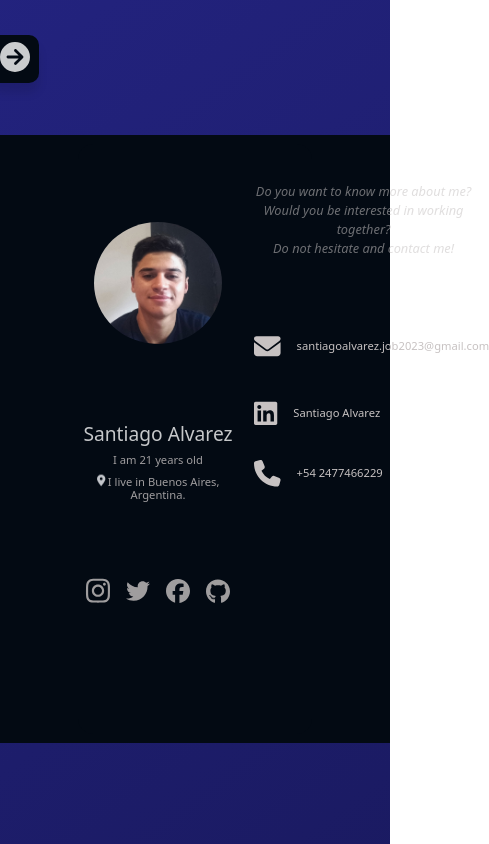
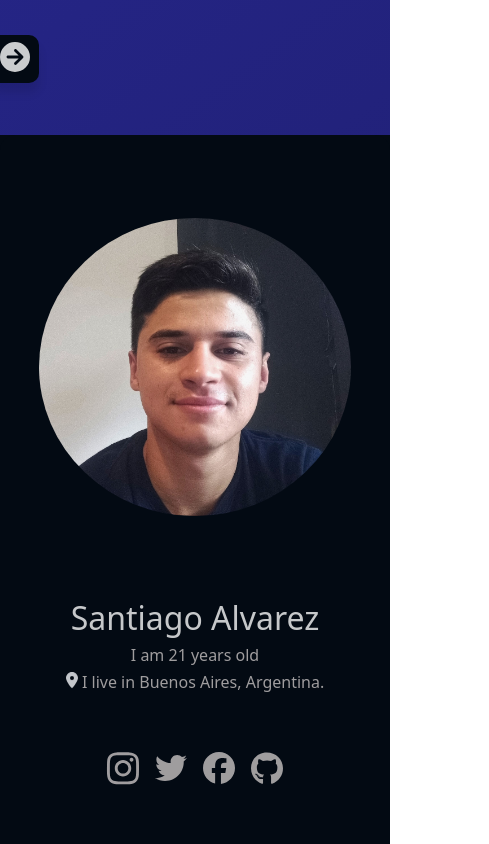
Before and after one commit to Santiagoalvarez2022/myPortfolio, a React (Create React App) app in the folder santiagoalvarez/: page / in a window 390 px wide. Shown: the part 3940-4784 px from the top of the page, 489 px wide, since content can reach past the window. Built offline with nearby package versions, Linux system fonts and the light colour scheme.

Commit message:
responsive del contact me para mobile

```diff
--- a/santiagoalvarez/src/components/AboutMe/AboutMe.module.css
+++ b/santiagoalvarez/src/components/AboutMe/AboutMe.module.css
@@ -292,7 +292,6 @@
   }
 
   @media (min-width: 360px) and (max-width: 516px) {
-    /* Estilos para pantallas medianas aquí */
     .all{
         background: #030a13;
 
--- a/santiagoalvarez/src/components/Contact me/ContactMe.module.css
+++ b/santiagoalvarez/src/components/Contact me/ContactMe.module.css
@@ -177,21 +177,23 @@
 
 
 
-
   @media (orientation: portrait) {
     /* Estilos para dispositivos móviles en modo retrato aquí */
+    .all{
+    }
     .boxOne{
         display: none;
     }
     .boxTwo{
-        height: 120vh;
+        height: 150vh;
+        align-items:start;
     }
     .boxTwo_space{
         width: 0;
     }
     .card{
         width: 100%;
-        height: 110vh;
+        height: 149vh;
         display: grid;
         grid-template-columns: 1fr;
         grid-template-rows:repeat(2,1fr) ;
@@ -199,16 +201,16 @@
     }
 
     .all{
-        height: 104vh;
+        height: 150vh;
         justify-content: start;
 
     }
     .contact{
         height: 44vh;
-
     }
     .data{
-        height: 60vh;
+        height: fit-content;
+
     }
     .container_icon_contact{
         height: 8vh;
@@ -219,184 +221,19 @@
     .container_contact{
         height: 24vh;
     }
-
+    .information{
+        height: 35vh;
     }
-
-   /* Pantallas pequeñas */
-   @media (max-width: 768px) {
-    /* Estilos para pantallas pequeñas aquí */
-
-
-
-.boxTwo{
-    width: 100%;
-    display: flex;
-    align-items:center;
-    height: 72vh;
-    background: #030a13;
-
-}
-
-.boxTwo_space{
-    width: 20%;
-}
-
-.card{
-    width: 60%;
-    height: 70vh;
-    background: #030a13;
-    display: grid;
-    grid-template-columns: 1fr 1fr;
-
-}
-.data{
-    display: flex;
-    flex-direction: column;
-    height: 70vh;
-
-}
-
     .container_photo{
         width: 100%;
-    height: 33vh;
+        height: 55vh;
         display: flex;
         justify-content: center;
         align-items:center;
+
          }
     .photo{
         width: 80%;
         border-radius: 50%;
     }
-
-
-.information{
-    height: 30vh;
-    text-align: center;
-
-
   }
-
-.information_text{
-    height: 15vh;
-}
-
-.information_text > h3{
-    color:#ffffffc6;
-    font-size: 1.2rem;
-}
-
-.information_text > h4{
-    color:#c7c2c2cc;
-    font-size: .7rem;
-}
-
-.information_medias{
-    height: 15vh;
-    color:#c7c2c2cc;
-}
-
-
-.icons{
-    height: 70%;
-    width: 100%;
-    display: flex;
-    align-items:center;
-    justify-content: center;
-}
-
-.icons_medias{
-    width: 1.5rem;
-    height: 30%;
-    color:#c7c2c2cc;
-}
-.icons_medias:hover{
-    color:  #ffc402;
-
-
-}
-
-
-.links_medias{
-    width: fit-content;
-    height: fit-content;
-}
-
-
-
-.contact{
-    width: 100%;
-    height: 70vh;
-    display: flex;
-    flex-direction: column;
-}
-
-.question{
-    font-size: .8rem;
-
-}
-
-
-
-.container_icon_contact > a {
-
-    font-size:.7rem ;
-
-
-}
-
-.container_icon_contact > p{
-    font-size:.7rem ;
-
-}
-
-.icons_contact{
-    height: 70%;
-}
-
-
-
-  }
-
-
-  /* Pantallas medianas */
-  @media (min-width: 769px) and (max-width: 992px) {
-    /* Estilos para pantallas medianas aquí */
-  }
-
-  /* Pantallas grandes */
-  @media (min-width: 993px) and (max-width: 1200px) {
-    /* Estilos para pantallas grandes aquí */
-  }
-
-  /* Pantallas extra grandes */
-  @media (min-width: 1201px) {
-    /* Estilos para pantallas extra grandes aquí */
-  }
-
-  /* Dispositivos móviles en modo paisaje */
-  @media (orientation: landscape) {
-    /* Estilos para dispositivos móviles en modo paisaje aquí */
-  }
-
-  /* Dispositivos móviles en modo retrato */
-
-
-  /* Dispositivos móviles con pantalla de ancho completo */
-  @media only screen and (max-width: 480px) {
-    /* Estilos para dispositivos móviles con pantalla de ancho completo aquí */
-  }
-
-  /* Dispositivos móviles con pantalla de ancho medio */
-  @media only screen and (min-width: 481px) and (max-width: 768px) {
-    /* Estilos para dispositivos móviles con pantalla de ancho medio aquí */
-  }
-
-  /* Dispositivos móviles con pantalla de ancho grande */
-  @media only screen and (min-width: 769px) and (max-width: 1024px) {
-    /* Estilos para dispositivos móviles con pantalla de ancho grande aquí */
-  }
-
-  /* Dispositivos móviles con pantalla de ancho extra grande */
-  @media only screen and (min-width: 1025px) {
-    /* Estilos para dispositivos móviles con pantalla de ancho extra grande aquí */
-  }
--- a/santiagoalvarez/src/components/skills/Skills.module.css
+++ b/santiagoalvarez/src/components/skills/Skills.module.css
@@ -136,62 +136,7 @@
     /* Estilos para dispositivos móviles en modo paisaje aquí */
   }
 
-  /* Dispositivos móviles en modo retrato */
-  @media (orientation: portrait) {
-    /* Estilos para dispositivos móviles en modo retrato aquí */
 
-    .boxOne{
-        height: 20vh;
-
-    }
-    .boxTwo{
-        align-items:center;
-    }
-    .boxThree{
-        height: 10vh;
-    }
-    .space{
-        width: 0;
-
-    }
-    .title_container{
-        width: 100%;
-
-    }
-    .title{
-        padding: 0;
-        margin-bottom: 0;
-        font-size: 4.5vh;
-        padding-inline-start: 1rem;
-
-    }
-    .description{
-        font-size: 1rem;
-    }
-    .boxTwo_space{
-        width: 0;
-
-    }
-
-    .container_logos{
-        width: 100%;
-        padding: 0;
-        padding-inline: .5rem;
-    }
-
-    .divs{
-        height: 50vh;
-        width: 31%;
-    }
-    .divs>div{
-        height: 15vh;
-
-    }
-    .logo{
-        height: 10vh;
-    }
-
- }
  @media (min-width: 360px) and (max-width: 819px) {
    .all{
     border:red solid 3px;
@@ -278,3 +223,59 @@
     }
 
   }
+ /* Dispositivos móviles en modo retrato */
+  @media (orientation: portrait) {
+    /* Estilos para dispositivos móviles en modo retrato aquí */
+
+    .boxOne{
+        height: 20vh;
+
+    }
+    .boxTwo{
+        align-items:center;
+    }
+    .boxThree{
+        height: 10vh;
+    }
+    .space{
+        width: 0;
+
+    }
+    .title_container{
+        width: 100%;
+
+    }
+    .title{
+        padding: 0;
+        margin-bottom: 0;
+        font-size: 4.5vh;
+        padding-inline-start: 1rem;
+
+    }
+    .description{
+        font-size: 1rem;
+    }
+    .boxTwo_space{
+        width: 0;
+
+    }
+
+    .container_logos{
+        width: 100%;
+        padding: 0;
+        padding-inline: .5rem;
+    }
+
+    .divs{
+        height: 50vh;
+        width: 31%;
+    }
+    .divs>div{
+        height: 15vh;
+
+    }
+    .logo{
+        height: 10vh;
+    }
+
+ }
```
Also changed, not shown: santiagoalvarez/notas.txt (added), 1 other file (tests, documents, lock files or other folders). Lines whose indentation alone changed are shown as unchanged.
